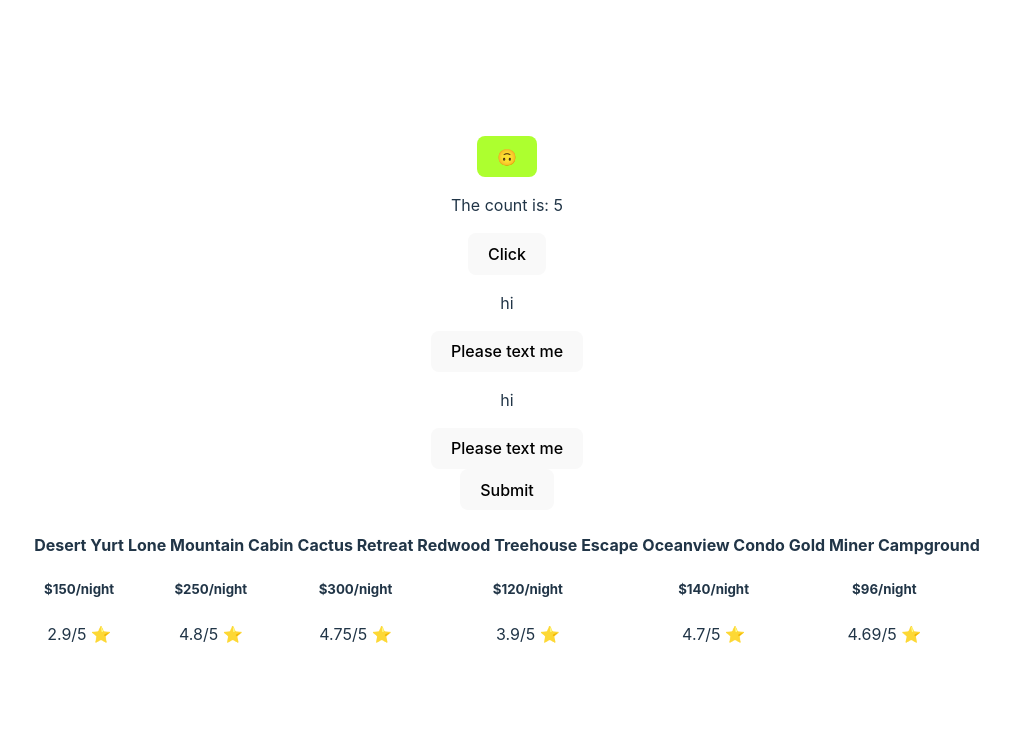
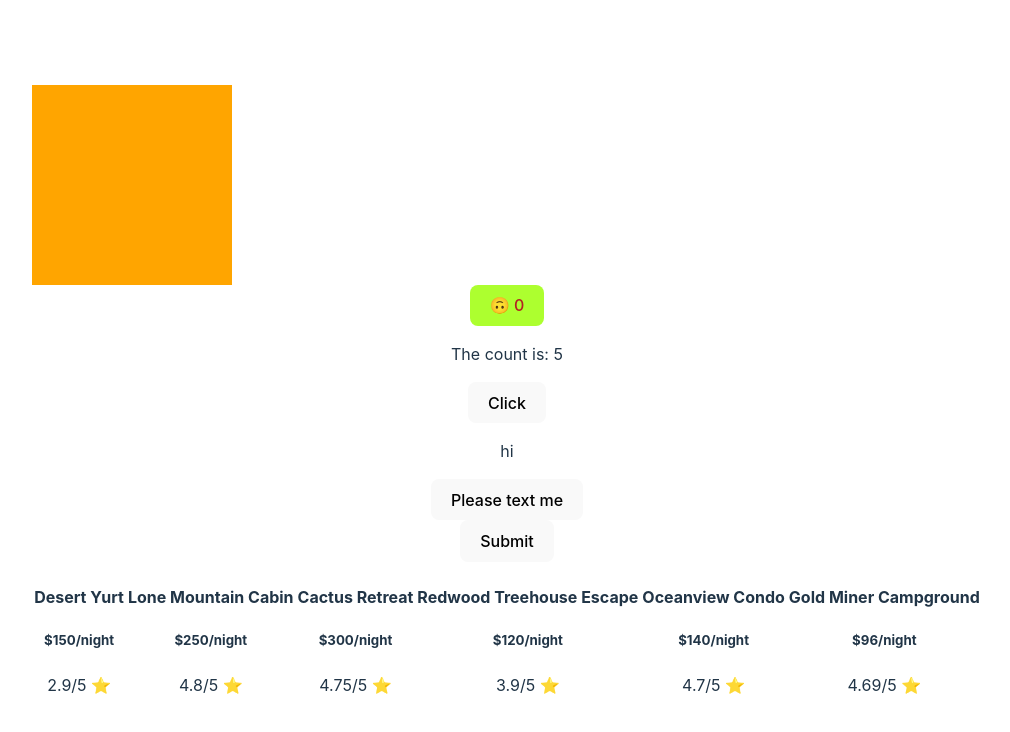
Before and after one commit to sazharud97/ShoppingList, a React (Vite) app: page / in a window 1280 px wide. Shown: the top 732 px of the page, without its empty margins (133-1143 px from the left). Built offline with nearby package versions, Linux system fonts and the light colour scheme.

Commit message:
colorbox

```diff
--- a/src/App.jsx
+++ b/src/App.jsx
@@ -6,6 +6,8 @@ import Clicker from './Clicker'
 import Form from './Form'
 import Counter from './Counter'
 import Toggler from './Toggler'
+import ToggleCounter from './ToggleCounter'
+import ColorBox from './ColorBox'
 
 function App() {
   const data = [
@@ -24,10 +26,11 @@ function App() {
   ];
 
   return (<div>
-    <Toggler />
+    <ColorBox color={'orange'} />
+    <ToggleCounter />
     <Counter />
     <Clicker message={'hi'} buttonText={'Please text me'} />
-    <Clicker message={'hi'} buttonText={'Please text me'} />
+    {/*    */}
     <Form />
     <PropertyList properties={properties} />
     {/* <ShoppingList items={data} /> */}
--- /dev/null
+++ b/src/ColorBox.jsx
@@ -0,0 +1,9 @@
+import './Colorbox.css'
+
+export default function ColorBox({ color }) {
+    return (
+        <div className="Colorbox" style={{ backgroundColor: color }}>
+
+        </div>
+    )
+}
--- /dev/null
+++ b/src/Colorbox.css
@@ -0,0 +1,4 @@
+.Colorbox {
+    height: 200px;
+    width: 200px;
+}
--- a/src/Counter.jsx
+++ b/src/Counter.jsx
@@ -1,10 +1,12 @@
 import { useState } from "react";
 
 export default function Counter() {
+    // useState param is defualt value for num
     const [num, setNum] = useState(5);
-
+    console.log(`component executed, num is ${num}`);
     const changeNum = () => {
         setNum(num + 1);
+        console.log(`setnum executed, num is ${num}`);
     }
     return (
         <div>
--- /dev/null
+++ b/src/ToggleCounter.jsx
@@ -0,0 +1,21 @@
+import { useState } from "react";
+import './Toggler.css';
+
+export default function ToggleCounter() {
+    const [isHappy, setIsHappy] = useState(true);
+    const [count, setCount] = useState(0);
+    const toggleIsHappy = () => {
+        setIsHappy(!isHappy);
+    }
+    const addCount = () => {
+        setCount(count + 2);
+    }
+    return (
+        <button className="Toggler" onClick={() => {
+            toggleIsHappy();
+            addCount();
+        }}>
+            {isHappy ? '🙃' : '😞'} {count}
+        </button>
+    )
+}
--- a/src/Toggler.css
+++ b/src/Toggler.css
@@ -1,3 +1,4 @@
 .Toggler {
     background-color: greenyellow;
+    color: firebrick;
 }
--- a/src/Toggler.jsx
+++ b/src/Toggler.jsx
@@ -2,7 +2,13 @@ import { useState } from "react";
 import './Toggler.css';
 
 export default function Toggler() {
+    const [isHappy, setIsHappy] = useState(true);
+    const toggleIsHappy = () => {
+        setIsHappy(!isHappy);
+    }
     return (
-        <button className="Toggler">🙃</button>
+        <button className="Toggler" onClick={toggleIsHappy}>
+            {isHappy ? '🙃' : '😞'}
+        </button>
     )
 }
```
